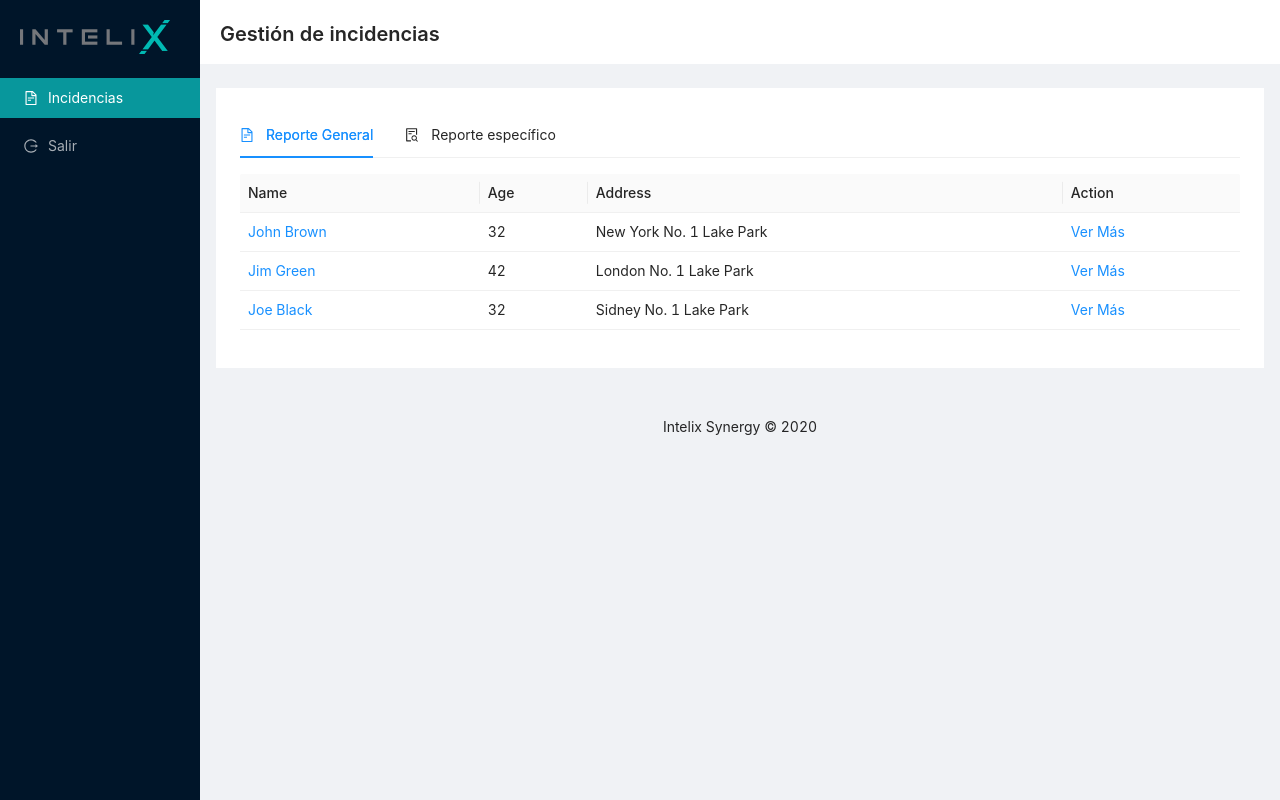
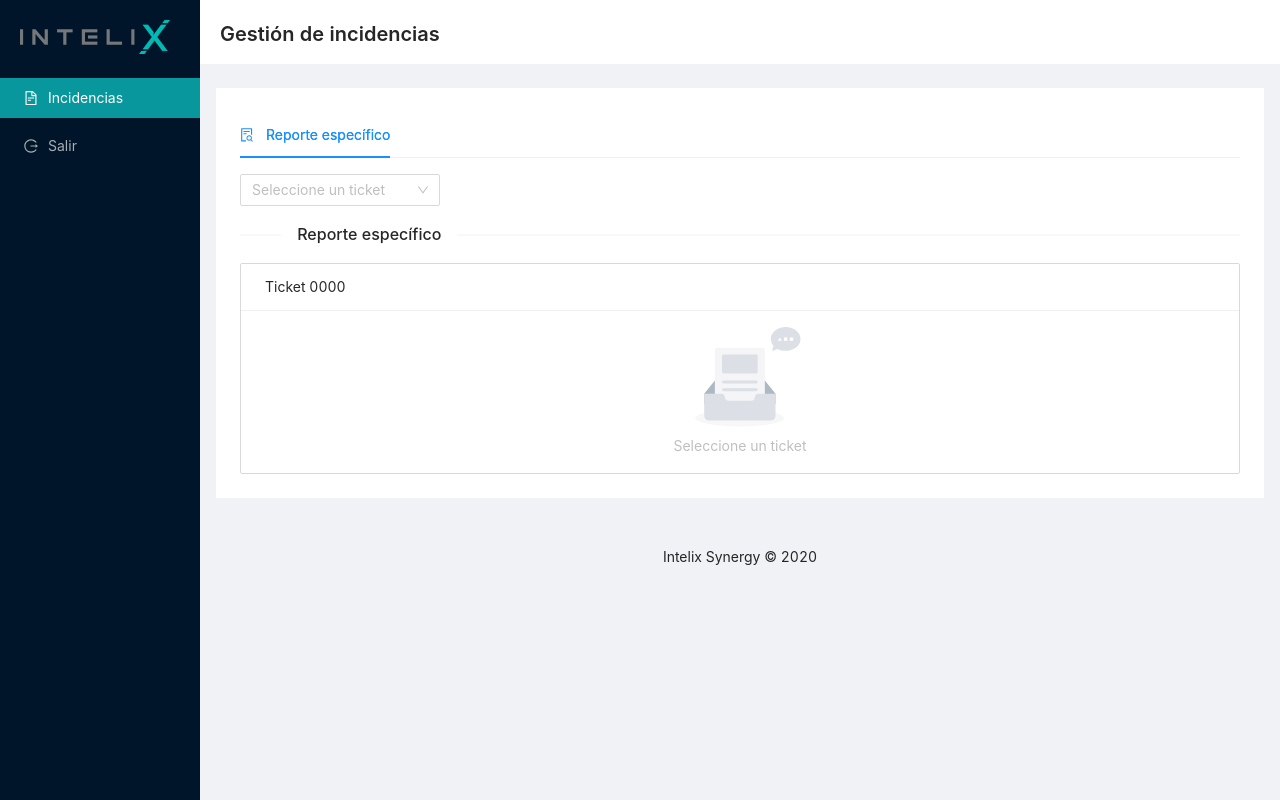
Before and after one commit to enmanuel23x/GestionTickets, a React (Create React App) app: page / in a window 1280 px wide. Built offline with nearby package versions, Linux system fonts and the light colour scheme.

Commit message:
Report updated

```diff
--- a/src/components/Report.js
+++ b/src/components/Report.js
@@ -4,6 +4,9 @@ import {FileTextOutlined, FileSearchOutlined} from '@ant-design/icons';
 const { TabPane } = Tabs;
 
 const Report = () => {
+  const [list, setList] = useState([]);
+  const [data, setData] = useState([]);
+
   const columns = [
     {
       title: 'Name',
@@ -32,52 +35,27 @@ const Report = () => {
     },
   ];
 
-  const data = [
-    {
-      key: '1',
-      name: 'John Brown',
-      age: 32,
-      address: 'New York No. 1 Lake Park',
-      tags: ['nice', 'developer'],
-    },
-    {
-      key: '2',
-      name: 'Jim Green',
-      age: 42,
-      address: 'London No. 1 Lake Park',
-      tags: ['loser'],
-    },
-    {
-      key: '3',
-      name: 'Joe Black',
-      age: 32,
-      address: 'Sidney No. 1 Lake Park',
-      tags: ['cool', 'teacher'],
-    },
-  ];
-  const list = [
-    ["Nombre", "Nombre de prueba"], ["Cliente", "Cliente de prueba"]
-  ];
-  let locale = {
+
+  // setList([
+  //   ["Nombre", "Nombre de prueba"], ["Cliente", "Cliente de prueba"]
+  // ]);
+  let noTicket = {
        emptyText: (<Empty description={
        <span>
          Seleccione un ticket
        </span>
      }/>),
      };
+
+     let noData = {
+          emptyText: (<Empty description={
+          <span>
+            Sin Datos
+          </span>
+        }/>),
+        };
   return (
-    <Tabs defaultActiveKey="1">
-  <TabPane
-    tab={
-      <span>
-        <FileTextOutlined/>
-        Reporte General
-      </span>
-    }
-    key="1"
-  >
-    <Table columns={columns} dataSource={data} pagination={false} size="small"/>
-  </TabPane>
+    <Tabs>
   <TabPane
     tab={
       <span>
@@ -85,12 +63,12 @@ const Report = () => {
         Reporte específico
       </span>
     }
-    key="2"
+    key="1"
   >
   <Select
            showSearch
            style={{ width: 200 }}
-           placeholder="Seleccione una solicitud"
+           placeholder="Seleccione un ticket"
            optionFilterProp="children"
 
        >
@@ -100,12 +78,13 @@ const Report = () => {
        <>
     <Divider orientation="left">Reporte específico</Divider>
     <List
+      locale={noTicket}
       header={<div>Ticket 0000</div>}
       bordered
       dataSource={list}
       renderItem={item => (
         <List.Item>
-          <Typography.Text mark> {item[0]} </Typography.Text> {item[1]}
+          <Typography.Text strong> {item[0]}: </Typography.Text> {item[1]}
         </List.Item>
       )}
     />
```
